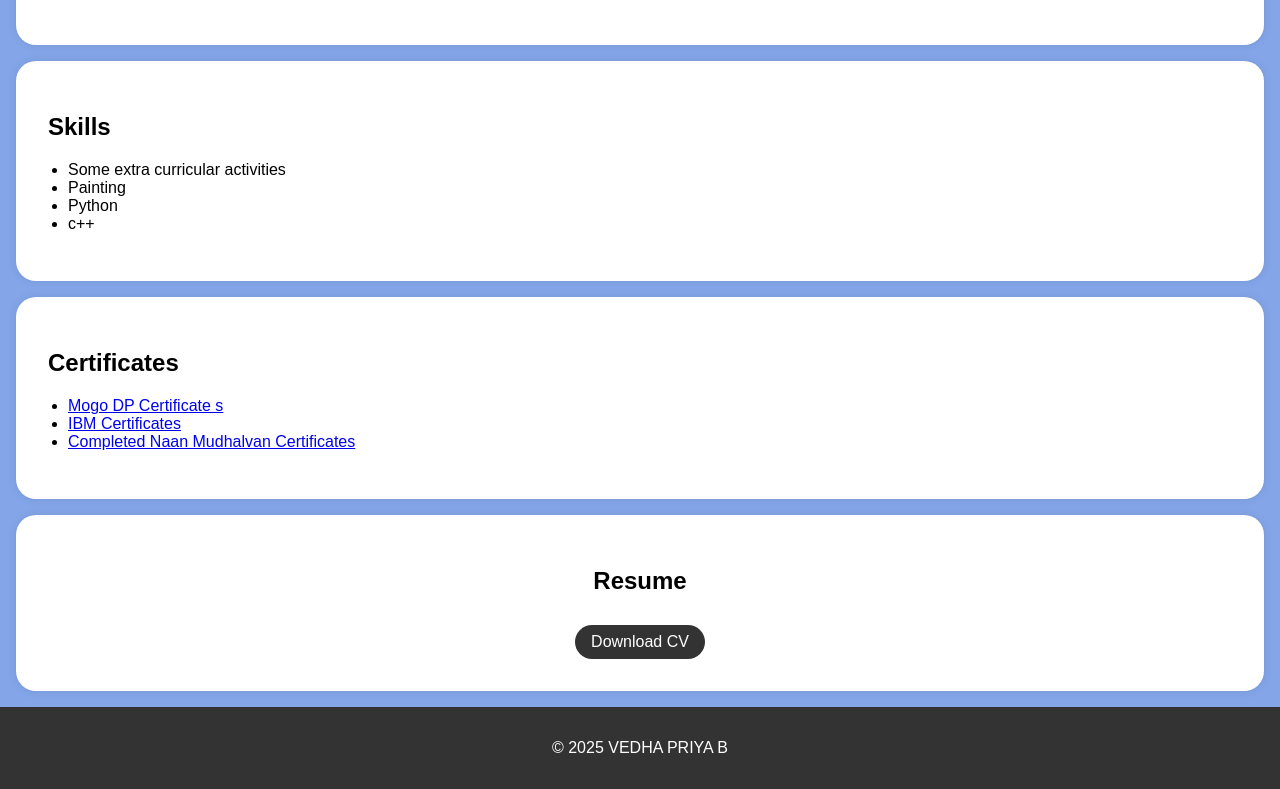
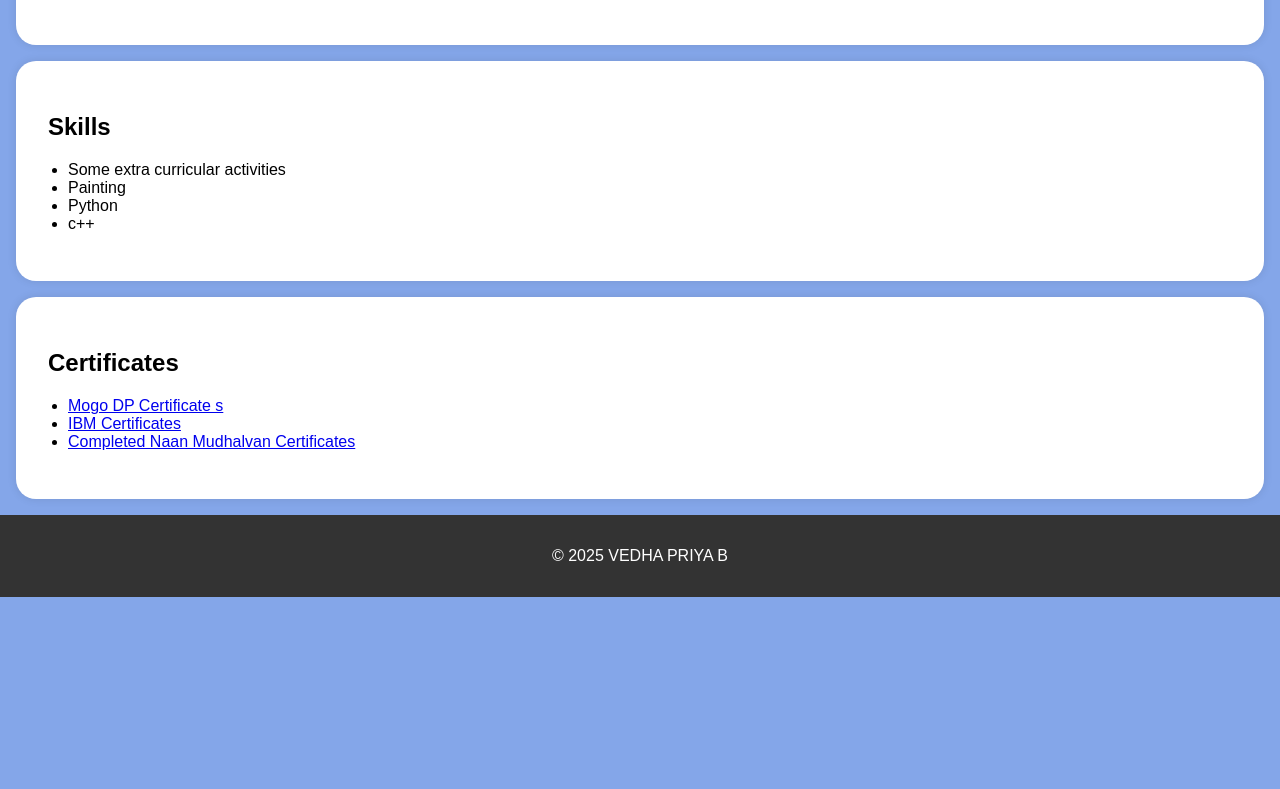
Before and after one commit to vedhapriya01052006/Digital-portfiolio-, a plain HTML site: page index.html in a window 1280 px wide. Shown: the part 567-1356 px from the top of the page. After the commit the page ends 1164 px from the top, so only its background shows below. Drawn offline with Linux system fonts and the light colour scheme.

Commit message:
Update index.html

```diff
--- a/index.html
+++ b/index.html
@@ -157,7 +157,7 @@
         </div>
     </section>
 
-    <section id="resume">
+   <!-- <section id="resume">
 
         <div class="section-content">
             <center>
@@ -166,7 +166,7 @@
         </center>
         </div>
 
-    </section>
+    </section> -->
 
     <footer>
         <p>&copy; 2025 VEDHA PRIYA  B</p>
```
